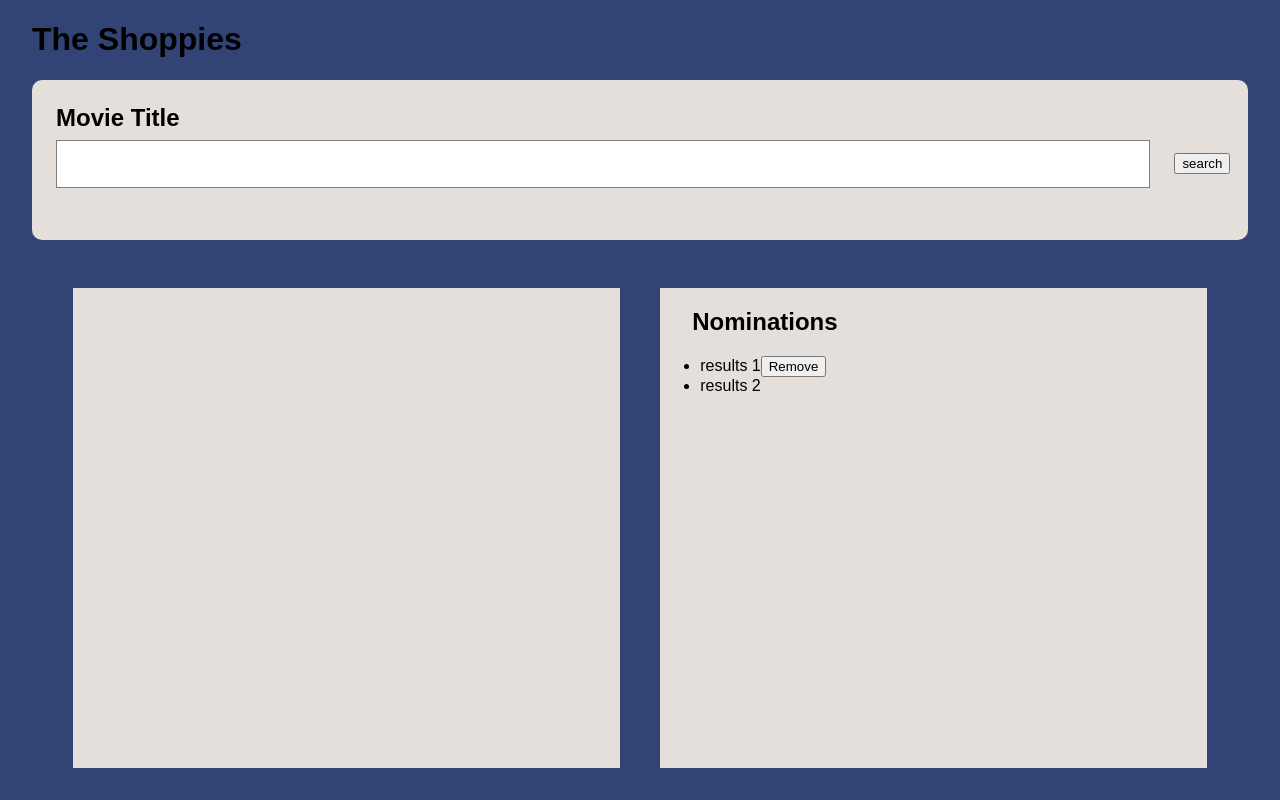
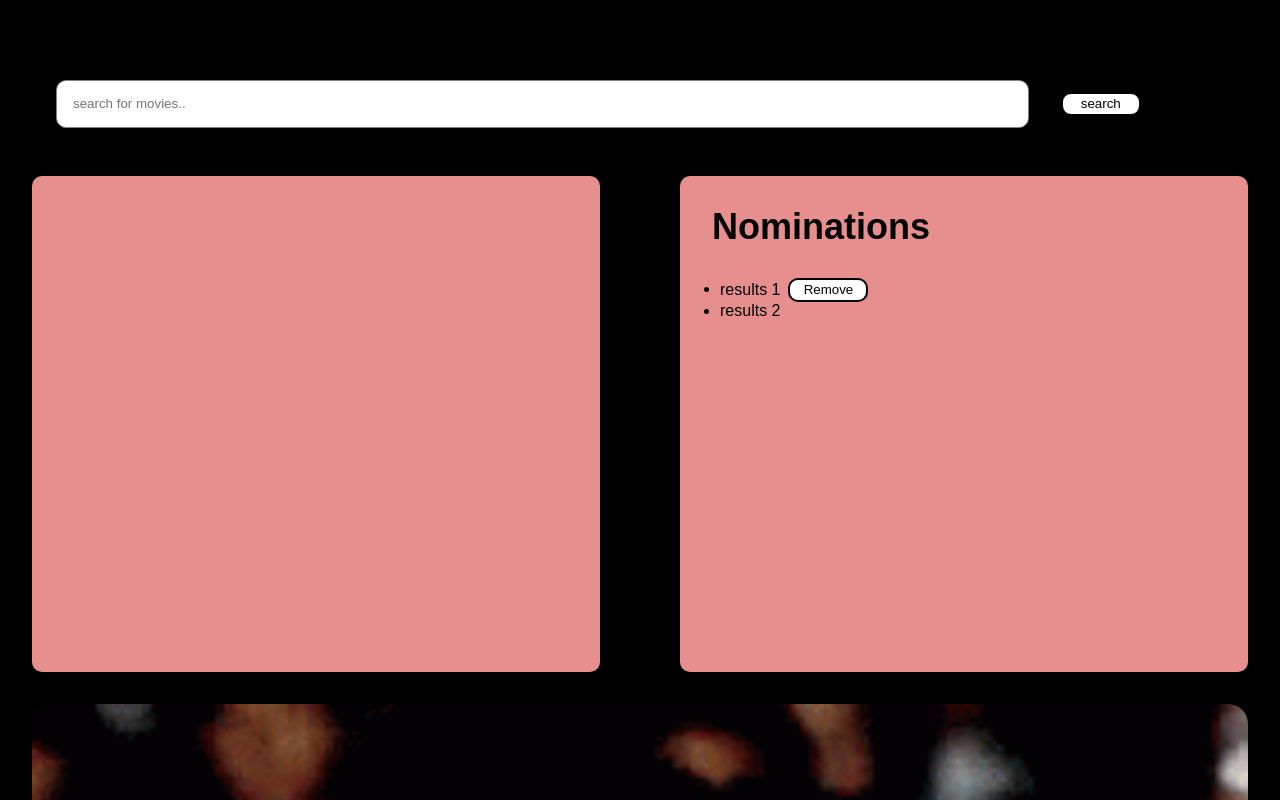
Before and after one commit to TejiriAsah/the-shoppies, a React (Create React App) app: page / in a window 1280 px wide. Shown: the top 800 px of the page. Built offline with nearby package versions, Linux system fonts and the light colour scheme.

Commit message:
get poster from api

```diff
--- a/src/App.css
+++ b/src/App.css
@@ -3,6 +3,7 @@
 }
 
 body {
-  background-color: #324376;
-  font-family: "Titillium Web", sans-serif;
+  background-color: black;
+  font-family: "Catamaran", sans-serif;
+  /* #324376; */
 }
--- a/src/HomePage.js
+++ b/src/HomePage.js
@@ -1,7 +1,8 @@
 import React from "react";
 import axios from "axios";
-import SearchBar from "./components/searchBar/SearchBar";
-// import SearchResults from "./components/searchResults/SearchResults";
+import moviegif from "./assets/movie.gif";
+// import searchIcon from "./assets/search-24px.svg";
+
 import Movies from "./components/movies/Movies";
 
 import Nominations from "./components/nominations/Nominations";
@@ -13,34 +14,47 @@ class HomePage extends React.Component {
   constructor() {
     super();
     this.state = {
+      movie: "",
       movies: [],
       nominatedMovies: [],
       error: "",
     };
   }
+
+  handleChange = (e) => {
+    this.setState({
+      movie: e.target.value,
+    });
+  };
+
+  search = () => {
+    let movie = this.state.movie;
+    this.searchInput(movie);
+  };
+
   searchInput = (movie) => {
-    // axios
-    //   .get(
-    //     "http://www.omdbapi.com/?apikey=" + api_key + "&type=movie&s=" + movie
-    //   )
-    //   .then((response) => {
-    //     console.log("your response", response);
-    //     const searchResponse = response.data.Search;
-    //     if (
-    //       typeof searchResponse !== "undefined" &&
-    //       searchResponse.length > 0
-    //     ) {
-    //       const searchResults = searchResponse.slice(0, 5);
-    //       this.setState({
-    //         movies: searchResults,
-    //       });
-    //     } else if (response.data.Error && response.data.Error.length > 0) {
-    //       this.setState({
-    //         error: response.data.Error,
-    //       });
-    //     }
-    //   })
-    //   .catch((error) => console.log("error", error));
+    axios
+      .get(
+        "http://www.omdbapi.com/?apikey=" + api_key + "&type=movie&s=" + movie
+      )
+      .then((response) => {
+        console.log("your response", response);
+        const searchResponse = response.data.Search;
+        if (
+          typeof searchResponse !== "undefined" &&
+          searchResponse.length > 0
+        ) {
+          const searchResults = searchResponse.slice(0, 5);
+          this.setState({
+            movies: searchResults,
+          });
+        } else if (response.data.Error && response.data.Error.length > 0) {
+          this.setState({
+            error: response.data.Error,
+          });
+        }
+      })
+      .catch((error) => console.log("error", error));
     console.log("here");
   };
 
@@ -49,20 +63,37 @@ class HomePage extends React.Component {
     return (
       <div className="test">
         <h1>The Shoppies</h1>
-        <SearchBar search={this.searchInput} />
+        {/* <img src={searchIcon} alt="search" className="search__icon" /> */}
+        <input
+          type="text"
+          className="input__field"
+          placeholder="search for movies.."
+          onChange={this.handleChange}
+        />
+        <button onClick={this.search} className="nominate_btn">
+          search
+        </button>
         <div className="testview">
           <div className="results">
             {this.state.error.length > 0 ? (
               <p>{this.state.error}</p>
             ) : (
               movies.map((movie) => {
-                return <Movies title={movie.title} year={movie.year} />;
+                return (
+                  <Movies
+                    title={movie.Title}
+                    year={movie.Year}
+                    poster={movie.Poster}
+                    key={movie.imdbID}
+                  />
+                );
               })
             )}
           </div>
 
           <Nominations />
         </div>
+        <img src={moviegif} alt="movie-gif" className="movie-gif" />
       </div>
     );
   }
--- a/src/components/movies/Movies.js
+++ b/src/components/movies/Movies.js
@@ -1,13 +1,21 @@
 import React from "react";
+import "./movies.scss";
 
 const Movies = (props) => {
   return (
-    <ul>
-      <li>
-        <span>{props.title + " (" + props.year + ")"} </span>
-        <button>Nominate</button>
-      </li>
-    </ul>
+    <>
+      <div className="movie-box">
+        <div className="tester">
+          <img src={props.poster} alt="movie-poster" className="movie-poster" />
+        </div>
+        <div className="movie-info">
+          <span className="nomination-item">
+            {props.title + " (" + props.year + ")"}
+          </span>
+          <button className="nominate_btn">Nominate</button>
+        </div>
+      </div>
+    </>
   );
 };
 export default Movies;
--- /dev/null
+++ b/src/components/movies/movies.scss
@@ -0,0 +1,34 @@
+.nominate_btn {
+  background-color: white;
+  border: 2px solid;
+  border-radius: 10px;
+  width: 5rem;
+  height: 1.5rem;
+  margin-left: 0.5rem;
+}
+.nomination-item {
+  font-size: 0.9rem;
+  box-sizing: border-box;
+}
+.movie-poster {
+  width: 200px;
+  height: 80px;
+  object-fit: contain;
+  padding-left: 1rem;
+}
+.movie-info {
+  display: flex;
+  flex-direction: column;
+  justify-content: space-evenly;
+  margin-left: 1.5rem;
+}
+.movie-box {
+  display: flex;
+  // justify-content: space-around;
+  margin-top: 1rem;
+  margin-bottom: 1rem;
+  box-sizing: border-box;
+}
+.tester {
+  width: 200px;
+}
--- a/src/components/nominations/Nominations.js
+++ b/src/components/nominations/Nominations.js
@@ -10,7 +10,7 @@ class Nominations extends React.Component {
         <ul>
           <li>
             <span>results 1</span>
-            <button>Remove</button>
+            <button className="nominate_btn">Remove</button>
           </li>
           <li>results 2</li>
         </ul>
--- a/src/components/nominations/nominations.scss
+++ b/src/components/nominations/nominations.scss
@@ -1,10 +1,12 @@
 .nominations {
   &__container {
-    background-color: #e4dfda;
-    width: 45%;
-    height: 30rem;
+    background-color: #e78f8e;
+    width: 50%;
+    border-radius: 10px;
+    height: 31rem;
   }
   &__heading {
     margin-left: 2rem;
+    font-size: 2.25rem;
   }
 }
--- a/src/components/searchBar/SearchBar.js
+++ /dev/null
@@ -1,36 +0,0 @@
-import React from "react";
-import "../searchBar/searchBar.scss";
-import searchIcon from "../../assets/search-24px.svg";
-
-class SearchBar extends React.Component {
-  constructor() {
-    super();
-    this.state = {
-      movie: "the great gatsby",
-    };
-  }
-
-  handleChange = (e) => {
-    this.setState({
-      movie: e.target.value,
-    });
-  };
-
-  search = () => {
-    let movie = this.state.movie;
-    this.props.search(movie);
-  };
-
-  render() {
-    return (
-      <div className="input">
-        <label className="input__label"> Movie Title</label>
-        <input type="text" className="input__field" />
-        {/* <img src={searchIcon} alt="search" /> */}
-        <button onClick={this.search()}>search</button>
-      </div>
-    );
-  }
-}
-
-export default SearchBar;
--- a/src/components/searchBar/searchBar.scss
+++ /dev/null
@@ -1,23 +0,0 @@
-.input {
-  background-color: #e4dfda;
-  height: 10rem;
-  border-radius: 10px;
-  &__label {
-    display: block;
-    font-weight: 600;
-    font-size: 1.5rem;
-    color: black;
-    margin-left: 1.5rem;
-    margin-bottom: 0.5rem;
-    padding-top: 1.5rem;
-  }
-  &__field {
-    width: 90%;
-    height: 3rem;
-    font-family: Arial, Helvetica, sans-serif;
-    margin: 0 1.5rem;
-    padding: 0 1rem;
-    border: 1px solid grey;
-    box-sizing: border-box;
-  }
-}
--- a/src/homePage.scss
+++ b/src/homePage.scss
@@ -10,9 +10,11 @@
 }
 
 .results {
-  background-color: #e4dfda;
-  width: 45%;
-  height: 30rem;
+  background-color: #e78f8e;
+  width: 50%;
+  border-radius: 10px;
+  height: 31rem;
+  margin-right: 5rem;
   // &__heading {
   //   margin-left: 2rem;
   // }
@@ -20,3 +22,29 @@
   //   margin-left: 2rem;
   // }
 }
+.search__icon {
+  position: absolute;
+}
+
+.input {
+  background-color: #e4dfda;
+  height: 10rem;
+  border-radius: 10px;
+
+  &__field {
+    width: 80%;
+    height: 3rem;
+    font-family: Arial, Helvetica, sans-serif;
+    margin: 0 1.5rem;
+    padding: 0 1rem;
+    border: 1px solid grey;
+    border-radius: 10px;
+    box-sizing: border-box;
+  }
+}
+
+.movie-gif {
+  margin-top: 2rem;
+  width: 100%;
+  border-radius: 20px;
+}
--- a/src/partials/_variables.scss
+++ b/src/partials/_variables.scss
@@ -0,0 +1 @@
+@import url("https://fonts.googleapis.com/css2?family=Catamaran:wght@200;400;500&display=swap");
```
Also changed, not shown: src/assets/movie.gif (added).
